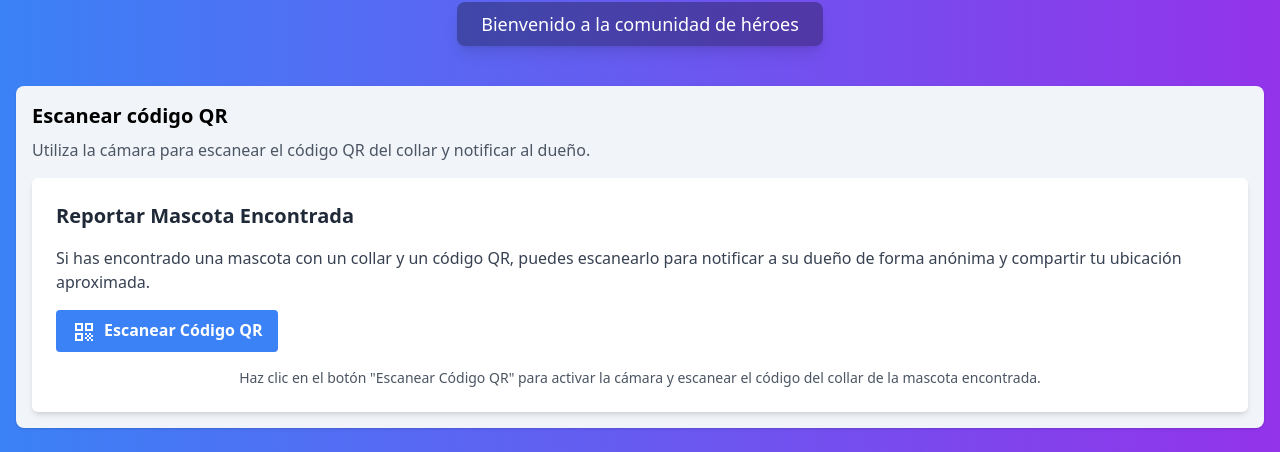
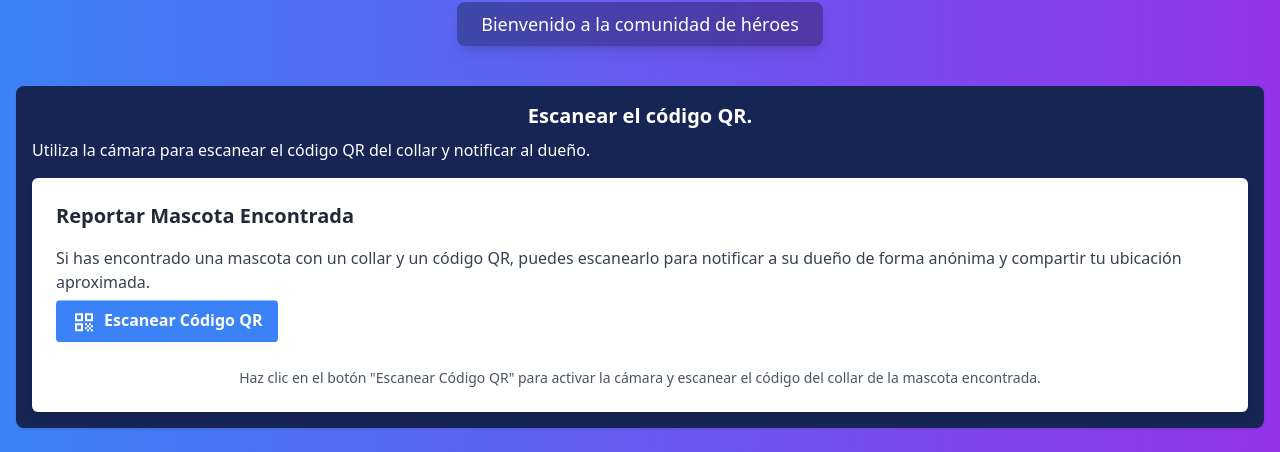
Before and after one commit to wuaicot/Mascota-Perdida_app, a Next.js app in the folder client/: page /heroe/dashboardheroe in a window 1280 px wide. Shown: the part 348-800 px from the top of the page. Built offline with nearby package versions, Linux system fonts and the light colour scheme.

Commit message:
bounce on scannerbotton

```diff
--- a/client/src/components/QRScanner.js
+++ b/client/src/components/QRScanner.js
@@ -67,7 +67,7 @@ const QRScanner = () => {
       {!isScanning && (
         <button
         onClick={startScan}
-        className="bg-blue-500 hover:bg-blue-700 text-white font-bold py-2 px-4 rounded focus:outline-none focus:shadow-outline"
+        className="bg-blue-500 hover:bg-blue-700 text-white font-bold py-2 px-4 rounded focus:outline-none focus:shadow-outline animate-bounce "
       >
         <QrCodeIcon sx={{ fontSize: 24, mr: 1, verticalAlign: 'middle' }} />
         Escanear Código QR
--- a/client/src/pages/heroe/dashboardheroe.js
+++ b/client/src/pages/heroe/dashboardheroe.js
@@ -1,4 +1,5 @@
 //client/src/pages/heroe/dashboardheroe.js
+
 import React, { useState } from "react";
 import dynamic from "next/dynamic";
 import QRScanner from "../../components/QRScanner";
@@ -126,9 +127,9 @@ const DashboardHeroe = () => {
       <FancyHello />
 
       <div className="space-y-8">
-        <section className="bg-slate-100 p-4 rounded-lg shadow text-black">
-          <h2 className="text-xl font-semibold mb-2">Escanear código QR</h2>
-          <p className="text-gray-600 mb-4">
+        <section className="bg-blue-950 p-4 rounded-lg shadow text-black">
+          <h2 className="text-xl text-white  font-semibold mb-2 justify-center flex">Escanear el código QR.</h2>
+          <p className="text-white mb-4">
             Utiliza la cámara para escanear el código QR del collar y notificar
             al dueño.
           </p>
```
